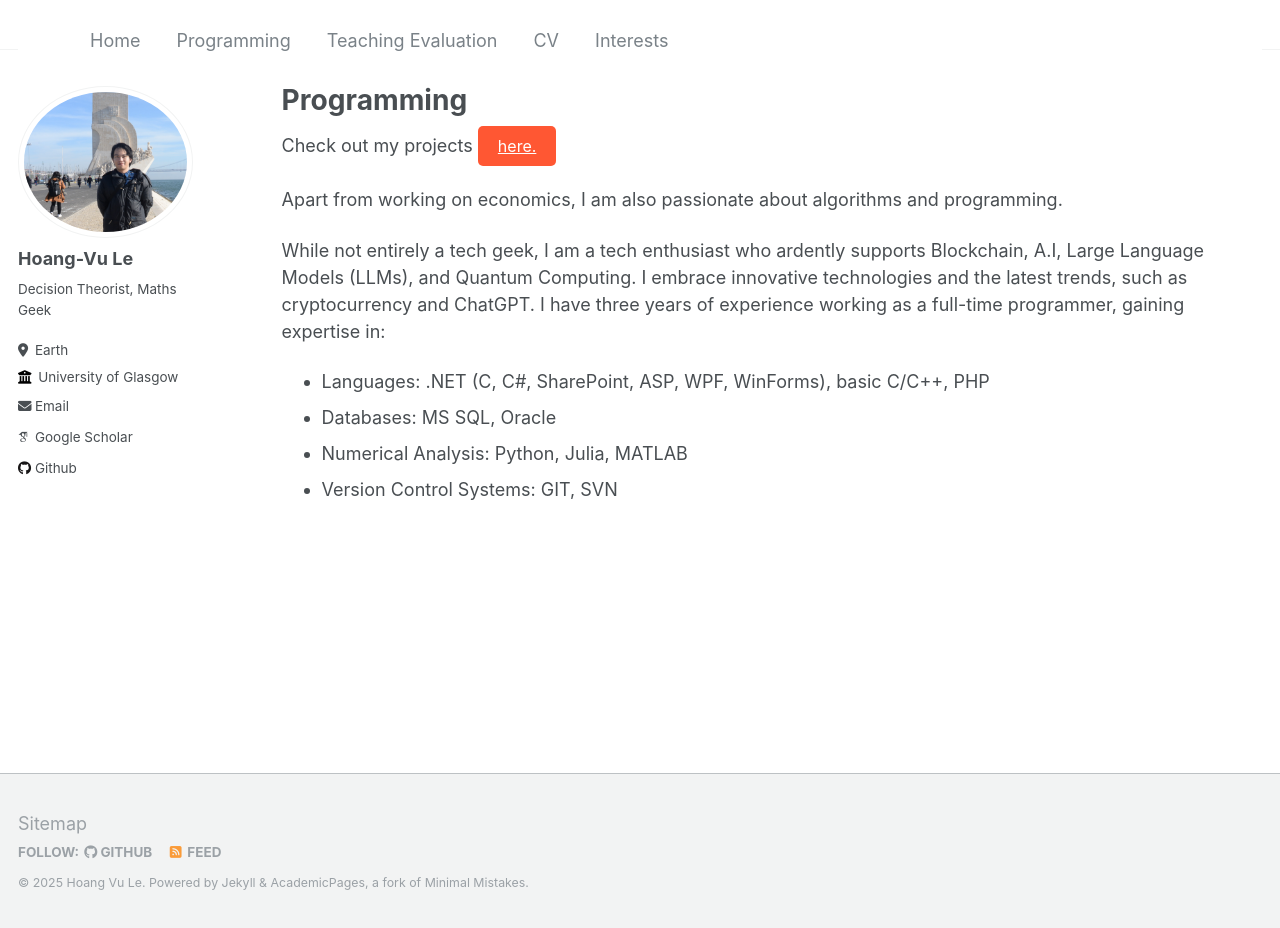
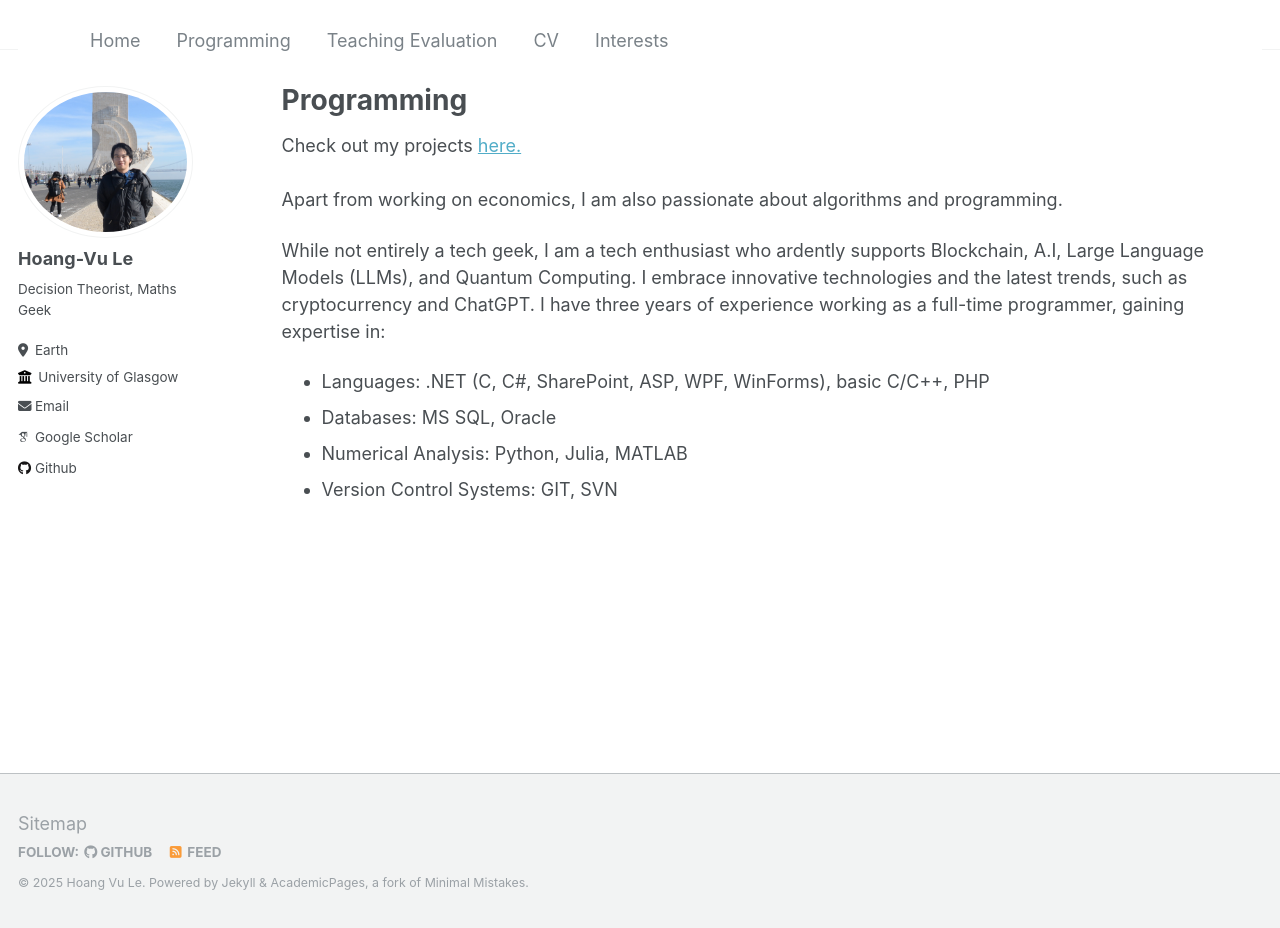
Before and after one commit to hvule/hvule.github.io, a Jekyll site: the page built from _pages/program.md, in a window 1280 px wide and 928 px high. Built offline with Jekyll 4.4.1, drawn with Linux system fonts in a browser that asks for light colours; some web fonts are replaced.

Commit message:
Update program.md

```diff
--- a/_pages/program.md
+++ b/_pages/program.md
@@ -4,7 +4,7 @@ title: "Programming"
 permalink: /program/
 author_profile: true
 ---
-Check out my projects <a href="https://github.com/hvule/my_projects" class="btn--research">here.</a><br><br>
+Check out my projects <a href="https://github.com/hvule/my_projects">here.</a><br><br>
 Apart from working on economics, I am also passionate about algorithms and programming.
 
 While not entirely a tech geek, I am a tech enthusiast who ardently supports Blockchain, A.I, Large Language Models (LLMs), and Quantum Computing. I embrace innovative technologies and the latest trends, such as cryptocurrency and ChatGPT. I have three years of experience working as a full-time programmer, gaining expertise in:
```
